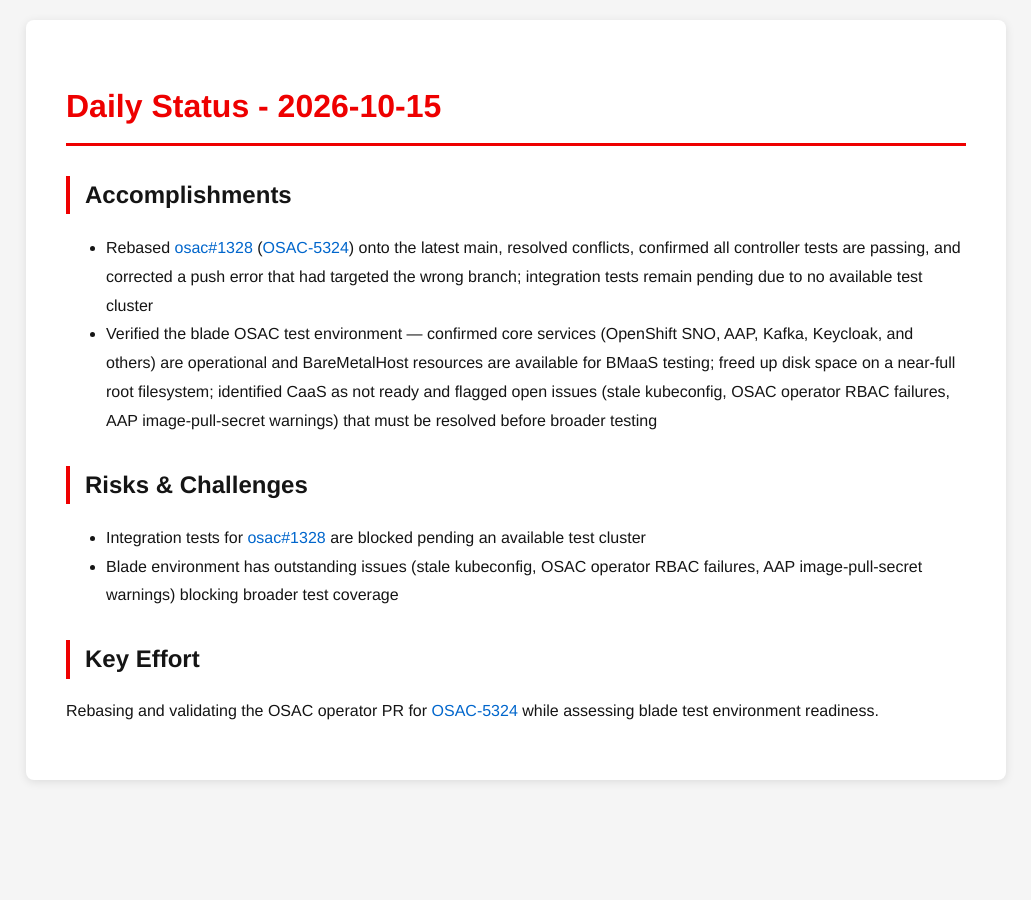
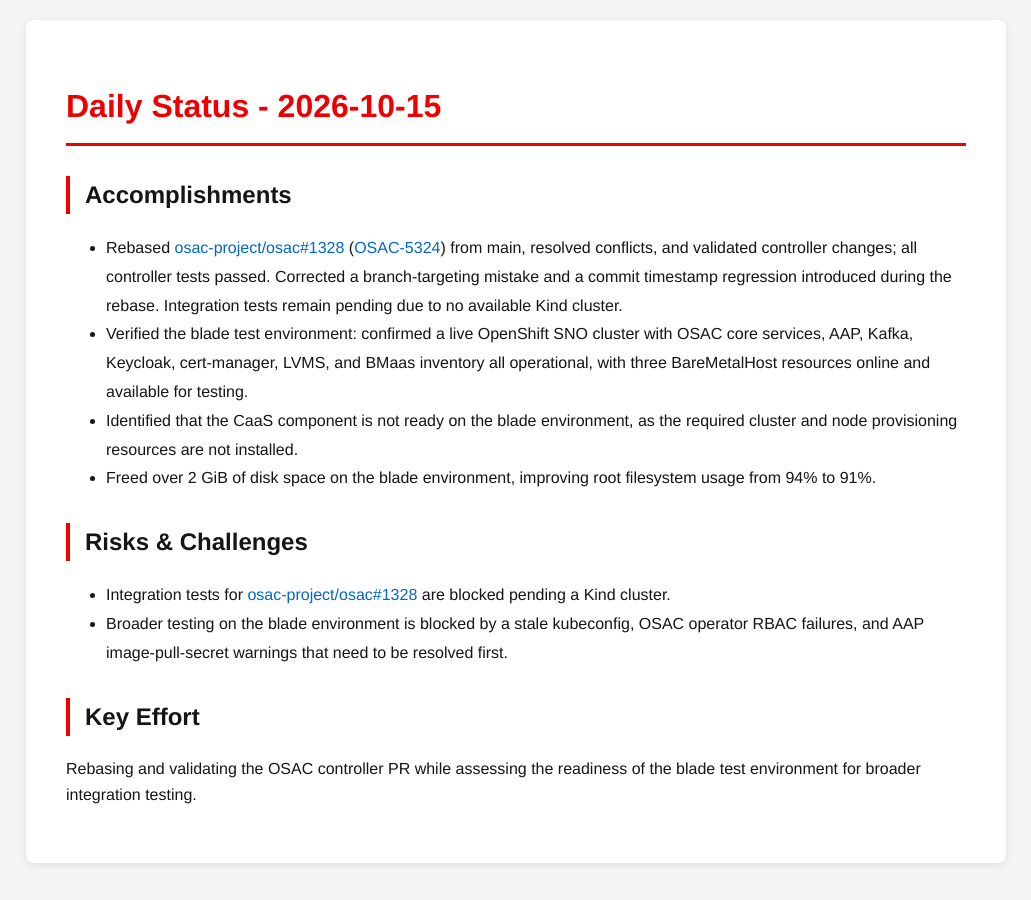
Before and after one commit to tzvatot/daily-status, a Jekyll site: the page built from 2026-10-15.md, in a window 1280 px wide. Shown: the whole page, without its empty margins (124-1155 px from the left). Built offline with Jekyll 4.4.1, drawn with Linux system fonts in a browser that asks for light colours.

Commit message:
Daily status update - 2026-10-15

```diff
--- a/2026-10-15.md
+++ b/2026-10-15.md
@@ -7,12 +7,14 @@
 # Daily Status - 2026-10-15
 
 ## Accomplishments
-- Rebased [osac#1328](https://github.com/osac-project/osac/pull/1328) ([OSAC-5324](https://redhat.atlassian.net/browse/OSAC-5324)) onto the latest main, resolved conflicts, confirmed all controller tests are passing, and corrected a push error that had targeted the wrong branch; integration tests remain pending due to no available test cluster
-- Verified the blade OSAC test environment — confirmed core services (OpenShift SNO, AAP, Kafka, Keycloak, and others) are operational and BareMetalHost resources are available for BMaaS testing; freed up disk space on a near-full root filesystem; identified CaaS as not ready and flagged open issues (stale kubeconfig, OSAC operator RBAC failures, AAP image-pull-secret warnings) that must be resolved before broader testing
+- Rebased [osac-project/osac#1328](https://github.com/osac-project/osac/pull/1328) ([OSAC-5324](https://redhat.atlassian.net/browse/OSAC-5324)) from main, resolved conflicts, and validated controller changes; all controller tests passed. Corrected a branch-targeting mistake and a commit timestamp regression introduced during the rebase. Integration tests remain pending due to no available Kind cluster.
+- Verified the blade test environment: confirmed a live OpenShift SNO cluster with OSAC core services, AAP, Kafka, Keycloak, cert-manager, LVMS, and BMaas inventory all operational, with three BareMetalHost resources online and available for testing.
+- Identified that the CaaS component is not ready on the blade environment, as the required cluster and node provisioning resources are not installed.
+- Freed over 2 GiB of disk space on the blade environment, improving root filesystem usage from 94% to 91%.
 
 ## Risks & Challenges
-- Integration tests for [osac#1328](https://github.com/osac-project/osac/pull/1328) are blocked pending an available test cluster
-- Blade environment has outstanding issues (stale kubeconfig, OSAC operator RBAC failures, AAP image-pull-secret warnings) blocking broader test coverage
+- Integration tests for [osac-project/osac#1328](https://github.com/osac-project/osac/pull/1328) are blocked pending a Kind cluster.
+- Broader testing on the blade environment is blocked by a stale kubeconfig, OSAC operator RBAC failures, and AAP image-pull-secret warnings that need to be resolved first.
 
 ## Key Effort
-Rebasing and validating the OSAC operator PR for [OSAC-5324](https://redhat.atlassian.net/browse/OSAC-5324) while assessing blade test environment readiness.
+Rebasing and validating the OSAC controller PR while assessing the readiness of the blade test environment for broader integration testing.
```
